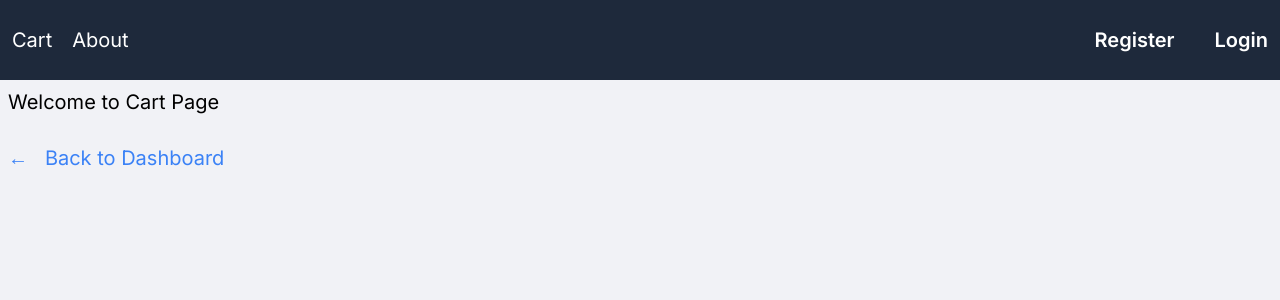
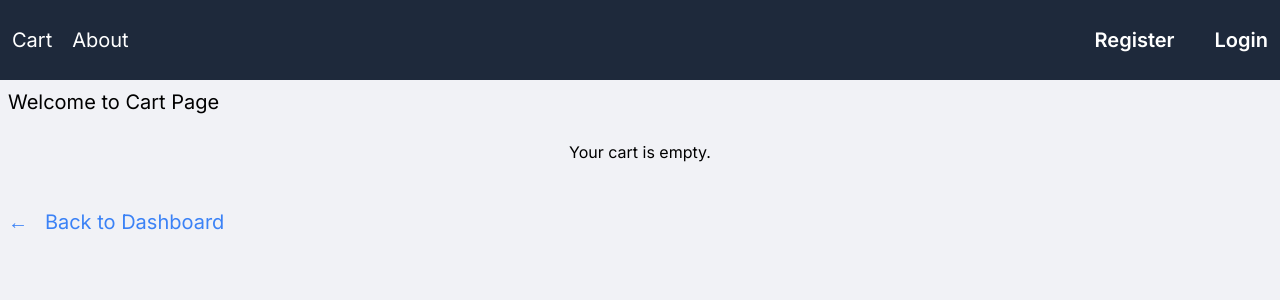
Before and after one commit to Jasmeet5108/E-Commerce-App, a Next.js app: page /cart in a window 1280 px wide. Shown: the top 300 px of the page. Built offline with nearby package versions, Linux system fonts and the light colour scheme.

Commit message:
worked on cart functionality

```diff
--- a/src/app/[productId]/page.tsx
+++ b/src/app/[productId]/page.tsx
@@ -1,9 +1,10 @@
 "use client"
 import React, { useCallback, useEffect, useState } from 'react'
-import { DummyDataProps } from '@/types/DummyData';
+import { DummyDataProps, DummyDataWithQuantity } from '@/types/DummyData';
 import { BASE_URL } from '@/helpers/Base-URL';
 import Image from 'next/image';
 import { useToken } from '@/context/TokenContext';
+import { useCart } from '@/context/CartContext';
 
 interface Props {
     params: {
@@ -14,6 +15,7 @@ interface Props {
 const Page: React.FC<Props> = ({ params }) => {
 
     const { isLoggedIn } = useToken()
+    const { addToCart } = useCart()
 
     const { productId } = params
     const [product, setProduct] = useState<DummyDataProps | null>(null)
@@ -34,8 +36,7 @@ const Page: React.FC<Props> = ({ params }) => {
         return name.split(" ")[0].charAt(0) + name.split(" ")[1].charAt(0)
     }
 
-    const addToCart = (e: React.MouseEvent) => {
-        e.preventDefault()
+    const addItemToCart = (product: DummyDataProps) => {
         if (!isLoggedIn) {
             setPopUpMessage("Kindly log in or register first")
             setTimeout(() => {
@@ -43,7 +44,9 @@ const Page: React.FC<Props> = ({ params }) => {
             }, 2000);
         }
         else {
-            setPopUpMessage("Well Done")
+            const productWithQuantity: DummyDataWithQuantity = { ...product, quantity: 1 };
+            addToCart(productWithQuantity);
+            setPopUpMessage("Item added to cart")
             setTimeout(() => {
                 setPopUpMessage(null);
             }, 2000);
@@ -63,7 +66,7 @@ const Page: React.FC<Props> = ({ params }) => {
                                 <p className='text-sm md:text-base xl:text-lg px-2 my-4'>{product.description}</p>
                                 <div className='flex justify-between md:justify-around items-center'>
                                     <p className='my-3 lg:text-lg'>Rating: {product.rating}</p>
-                                    <button type='button' onClick={addToCart} className='py-2 px-3 bg-sky-600 text-xs lg:text-sm text-white font-semibold rounded-lg flex items-center'>Add to cart</button>
+                                    <button type='button' onClick={() => addItemToCart(product)} className='py-2 px-3 bg-sky-600 text-xs lg:text-sm text-white font-semibold rounded-lg flex items-center'>Add to cart</button>
                                 </div>
                             </div>
                         </div>
--- a/src/app/cart/page.tsx
+++ b/src/app/cart/page.tsx
@@ -1,11 +1,35 @@
+"use client"
 import Link from 'next/link'
 import React from 'react'
+import { useCart } from '@/context/CartContext'
+import Image from 'next/image'
 
 const page = () => {
+
+  const { cart } = useCart()
+
   return (
     <>
       <div className='max-w-screen-xl mx-auto flex flex-col sm:gap-2 p-2'>
         <p className='text-xl'>Welcome to Cart Page</p>
+
+        {
+          cart && cart.length > 0 ? (
+            cart.map((item, index) => (
+              <div key={index} className='flex flex-col sm:flex-row items-center border p-2 bg-[#d5d7df] border-black w-full sm:w-3/4 lg:w-1/2 mx-auto my-2 rounded-xl'>
+                <Image width={100} height={100} src={item.images[0]} alt={item.title} className='w-24 h-24 object-cover' />
+                <div className='flex flex-col sm:ml-4'>
+                  <p className='text-lg font-semibold'>{item.title}</p>
+                  <p className='text-sm'>Quantity: {item.quantity}</p>
+                  <p className='text-sm'>Total Price: ${item.price * item.quantity}</p>
+                </div>
+              </div>
+            ))
+          ) : (
+            <p className='text-center my-4'>Your cart is empty.</p>
+          )
+        }
+
         <div className='mt-5'>
           <Link href="/" className='text-blue-500 sm:text-xl'>&larr; &nbsp; Back to Dashboard</Link>
         </div>
--- a/src/components/Navbar.tsx
+++ b/src/components/Navbar.tsx
@@ -16,12 +16,6 @@ const Navbar = () => {
     const searchParams = useSearchParams();
     const isLoggedIn = searchParams.get("loggedIn");
 
-    useEffect(() => {
-        if (isLoggedIn === "true" && !name) {
-            getUserDetails();
-        }
-    }, [isLoggedIn, name]);
-
     const getUserDetails = async () => {
         try {
             const res = await fetch("/api/user", {
@@ -33,6 +27,12 @@ const Navbar = () => {
             console.error("Error fetching user details:", error);
         }
     };
+
+    useEffect(() => {
+        if (isLoggedIn === "true" && !name) {
+            getUserDetails();
+        }
+    }, [isLoggedIn, name]);
 
     const logout = async (e: React.MouseEvent) => {
         e.preventDefault();
@@ -73,10 +73,10 @@ const Navbar = () => {
 
                         <ul className='hidden sm:flex gap-5'>
                             <li>
-                                <Link href="/cart">Cart</Link>
+                                <Link href={`${isLoggedIn ? "/cart/?loggedIn=true" : "/cart"}`}>Cart</Link>
                             </li>
                             <li>
-                                <Link href="/about">About</Link>
+                                <Link href={`${isLoggedIn ? "/about/?loggedIn=true" : "/about"}`}>About</Link>
                             </li>
                         </ul>
                     </div>
--- /dev/null
+++ b/src/context/CartContext.tsx
@@ -0,0 +1,52 @@
+"use client"
+import React, { createContext, useContext, useState, ReactNode } from 'react';
+import { DummyDataWithQuantity } from '@/types/DummyData';
+
+interface CartContextProps {
+    cart: DummyDataWithQuantity[];
+    addToCart: (item: DummyDataWithQuantity) => void;
+    removeFromCart: (id: number) => void;
+    clearCart: () => void;
+}
+
+const CartContext = createContext<CartContextProps | null>(null);
+
+export const CartProvider = ({ children }: { children: ReactNode }) => {
+
+    const [cart, setCart] = useState<DummyDataWithQuantity[]>([]);
+
+    const addToCart = (item: DummyDataWithQuantity) => {
+        setCart(prevCart => {
+            const existingItem = prevCart.find(prevCartItem => prevCartItem.id === item.id)
+            if (existingItem) {
+                return prevCart.map(prevCartItem => (
+                    prevCartItem.id === item.id ? { ...prevCartItem, quantity: prevCartItem.quantity + item.quantity } : prevCartItem
+                ))
+            }
+
+            return [...prevCart, item]
+        })
+    }
+
+    const removeFromCart = (id: number) => {
+        setCart(prevCart => prevCart.filter(prevItem => prevItem.id !== id))
+    }
+
+    const clearCart = () => {
+        setCart([]);
+    };
+
+    return (
+        <CartContext.Provider value={{ cart, addToCart, removeFromCart, clearCart }}>
+            {children}
+        </CartContext.Provider>
+    );
+};
+
+export const useCart = () => {
+    const context = useContext(CartContext);
+    if (!context) {
+        throw new Error('useCart must be used within a CartProvider');
+    }
+    return context;
+};
--- a/src/types/DummyData.d.ts
+++ b/src/types/DummyData.d.ts
@@ -39,3 +39,7 @@ export interface DummyDataProps {
     images: string[];
     thumbnail: string;
 }
+
+export interface DummyDataWithQuantity extends DummyDataProps {
+    quantity: number;
+}
```
Also changed, not shown: src/app/layout.tsx (+7 -4 lines).
